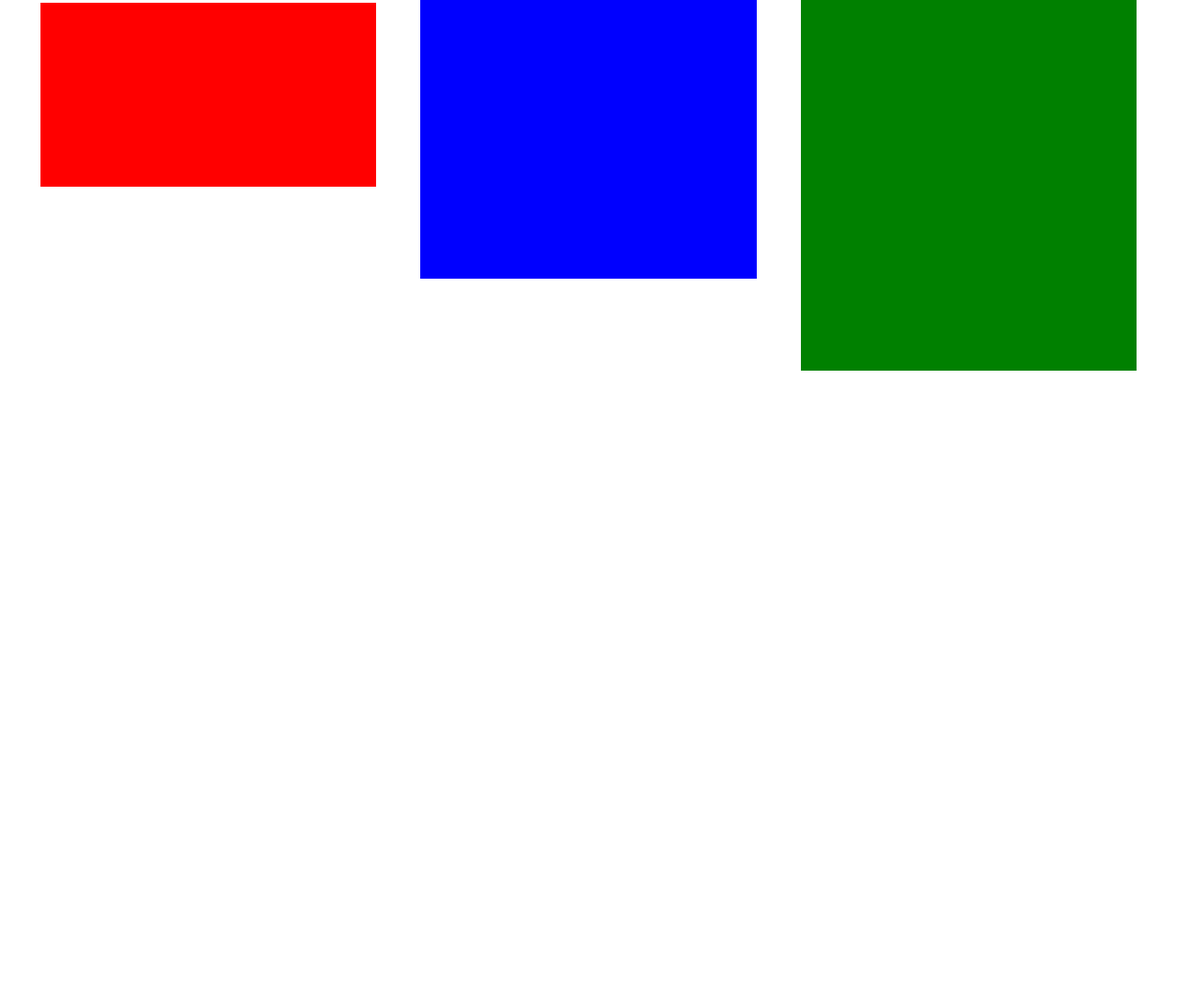
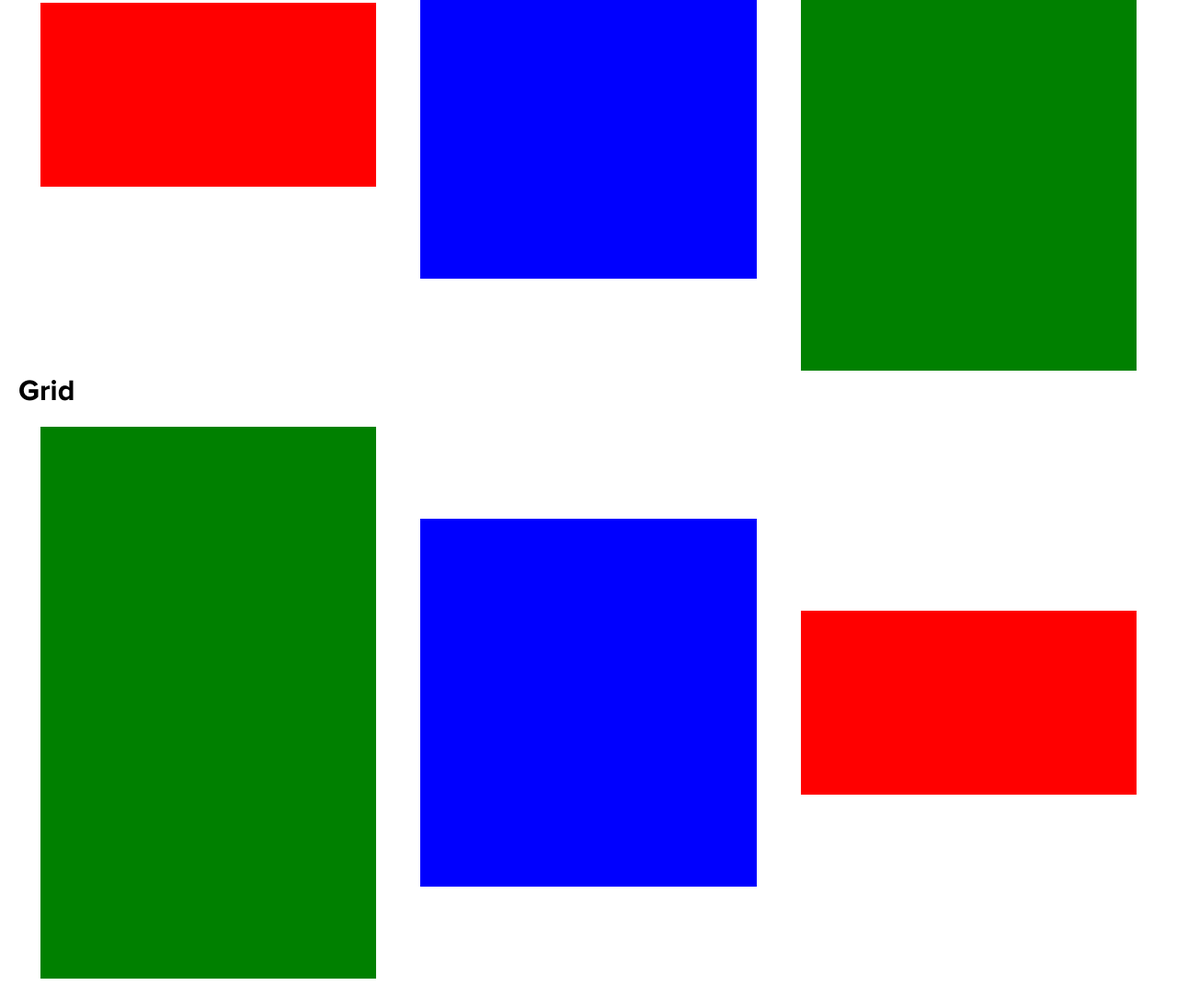
Before and after one commit to ArielSaldana/obvious, a website: page index.html in a window 1280 px wide. Shown: the part 2127-3211 px from the top of the page at 92% size. Before the commit the page ends 2550 px from the top, so only its background shows below. Drawn offline with Linux system fonts and the light colour scheme.

Commit message:
Layout update
New layout system, and utility tools.

```diff
--- a/index.html
+++ b/index.html
@@ -179,6 +179,23 @@
             </div>
         </section>
 
+        <section stype="margin:30px 0">
+            <h2>Grid</h2>
+            <div class="container-fluid">
+                <div class="row flex-row reverse">
+                    <div class="col-sm-4">
+                        <div style="height:200px;background-color:red;"></div>
+                    </div>
+                    <div class="col-sm-4">
+                        <div style="height:400px;background-color:blue;"></div>
+                    </div>
+                    <div class="col-sm-4">
+                        <div style="height:600px;background-color:green;"></div>
+                    </div>
+                </div>
+            </div>
+        </section>
+
         </div>
         <script src="./js/lib/pan-0.3.min.js"></script>
         <script src="./js/ui.form.class.js"></script>
--- a/less/layout.less
+++ b/less/layout.less
@@ -21,8 +21,8 @@
     margin-left:@gutter;
     margin-bottom:@gutter;
 
-    padding-left: 1.5rem;
-    padding-right:1.5rem;
+    // padding-left: 1.5rem;
+    // padding-right:1.5rem;
     transition:all 0.3s linear;
 }
 
@@ -56,6 +56,8 @@
     }
 }
 
+
+
 .table-row [class^="col-"] {
     @media @min-sm {
         display: table-cell;
@@ -70,6 +72,30 @@
 
 .table-row .bottom {
     vertical-align: bottom;
+}
+
+.flex-row {
+    @media @min-sm {
+        display:flex;
+    }
+}
+
+.flex-row [class^="col-"] {
+    align-self: center;
+}
+
+.flex-row [class^="col-"].top {
+    align-self: flex-start;
+}
+
+.flex-row [class^="col-"].bottom {
+    align-self: flex-end;
+}
+
+.flex-row.reverse {
+    @media @min-sm {
+        flex-direction: row-reverse;
+    }
 }
 
 .wrapper {
```
Also changed, not shown: css/obvious.css, css/obvious.min.css.
